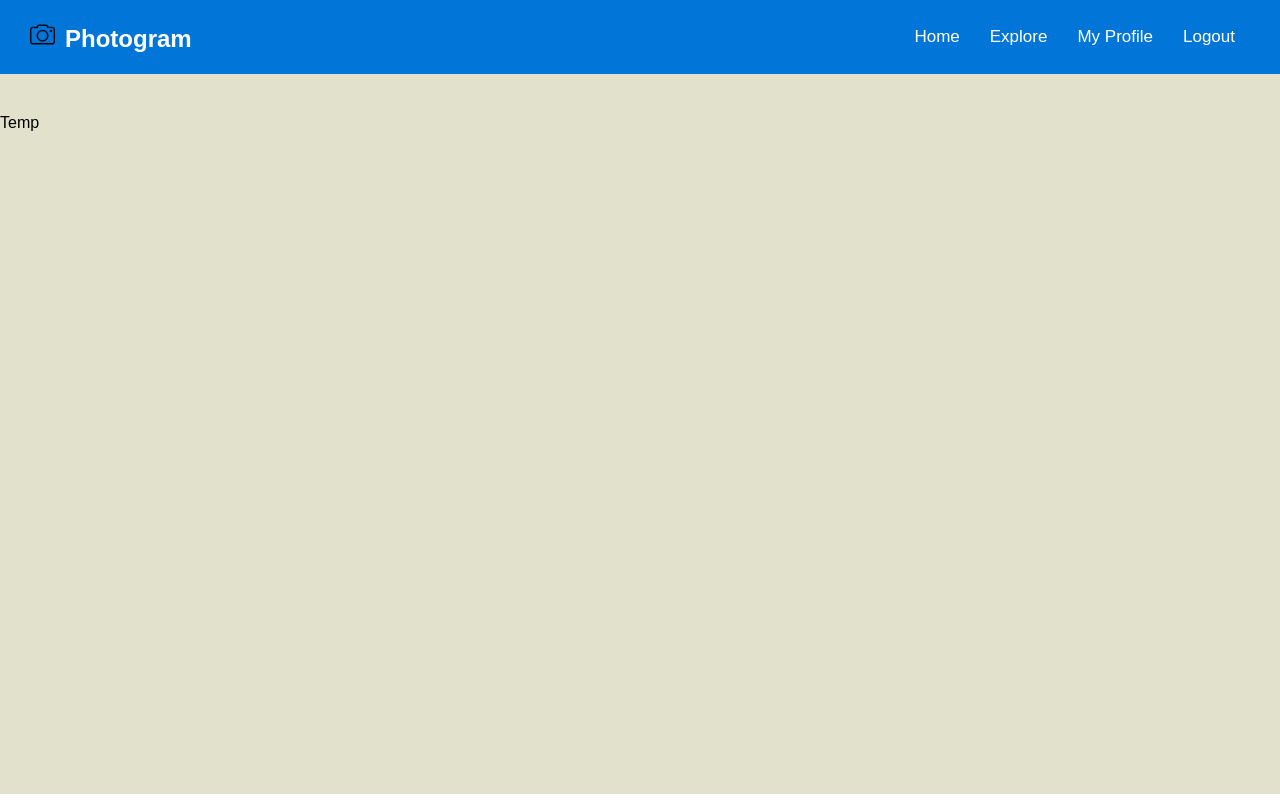
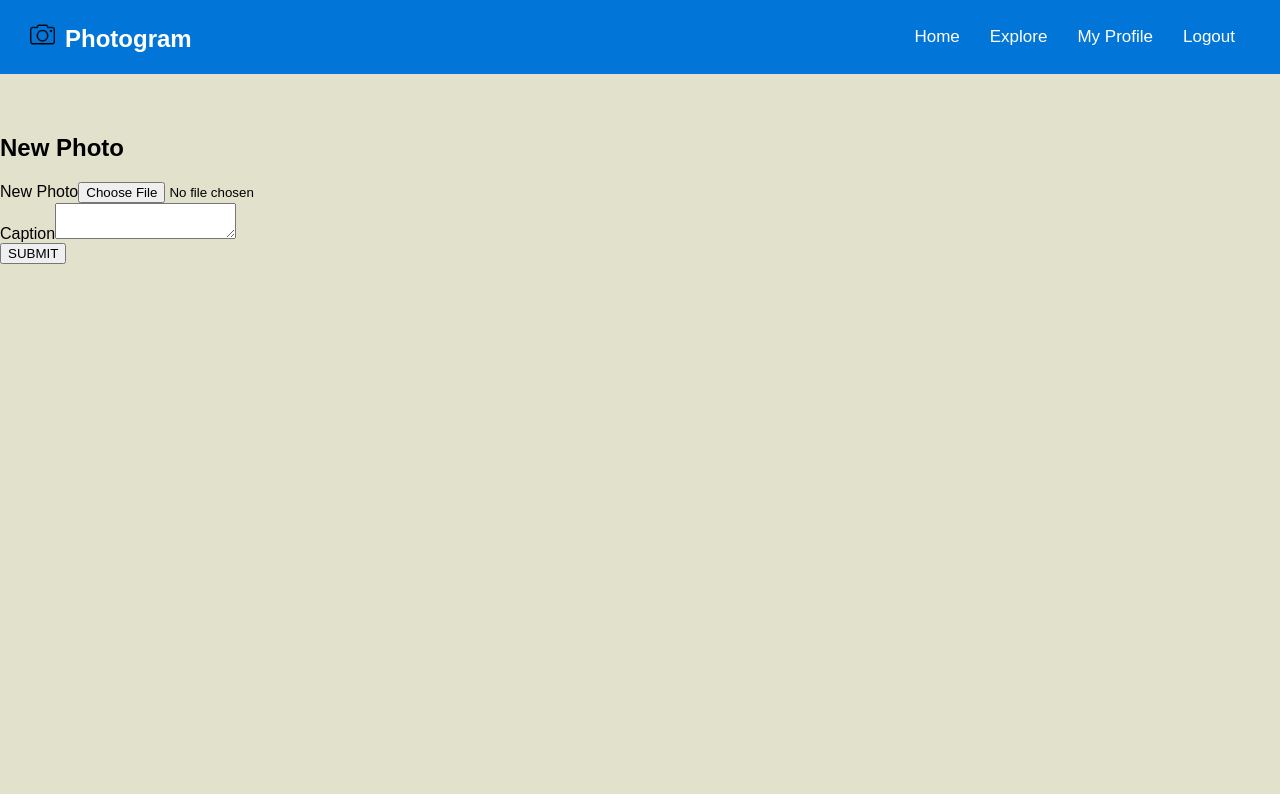
Before and after one commit to casmith101/Info3180-final-project, a Vue app: page /#/posts/new in a window 1280 px wide. Built offline with nearby package versions, Linux system fonts and the light colour scheme; no server answers.

Commit message:
new post form added. not 100% functional. forms and models possibly need to be updated along with api route

```diff
--- /dev/null
+++ b/src/components/NewPost.vue
@@ -0,0 +1,67 @@
+<template>
+    <div class="PostForm">
+        <form id="postForm" @submit.prevent="NewPost">
+
+            <div class="form-photo">
+                <label for="photo" class="form-label">New Photo</label>
+                <input type="file" ref="profile_photo" id="photo" name="profile_photo" class="form-control">
+            </div>
+
+            <div class="input-group">
+                <label for="caption" class="form-label">Caption</label>
+                <textarea id="caption" name="caption" v-model="post.caption" class="form-control"></textarea>
+            </div>
+
+            <button type="submit">SUBMIT</button>
+        </form>
+    </div>
+</template>
+
+<script setup>
+import { ref, onMounted } from "vue";
+
+const post = ref({
+    caption: "",
+    profile_photo: null
+});
+
+let csrf_token = ref("");
+
+function getCsrfToken() {
+    fetch('/api/v1/csrf-token')
+    .then((response) => response.json())
+    .then((data) => {
+        console.log(data); // Log the CSRF token data
+        csrf_token.value = data.csrf_token;
+        console.log(csrf_token.value); // Log the CSRF token value
+    })
+}
+
+const registerUser = () => {
+    let post = document.getElementById('postForm');
+    let form_data = new FormData(post);
+
+    fetch("/api/v1/users/<int:user_id>/posts", {
+        method: 'POST',
+        body: form_data,
+        headers: {
+            'X-CSRFToken': csrf_token.value
+        }
+    })
+    .then(function (response) {
+
+        return response.json();
+    })
+    .then(function (data) {
+        // display a success message
+        console.log(data);
+    })
+    .catch(function (error) {
+        console.log(error);
+    });
+}
+
+onMounted(() => {
+    getCsrfToken();
+});
+</script>
--- a/src/views/NewPostView.vue
+++ b/src/views/NewPostView.vue
@@ -1,3 +1,10 @@
 <template>
-    Temp
+    <div>
+        <h1>New Photo</h1>
+        <user></user>
+    </div>
 </template>
+
+<script setup>
+    import user from '@/components/NewPost.vue';
+</script>
```
